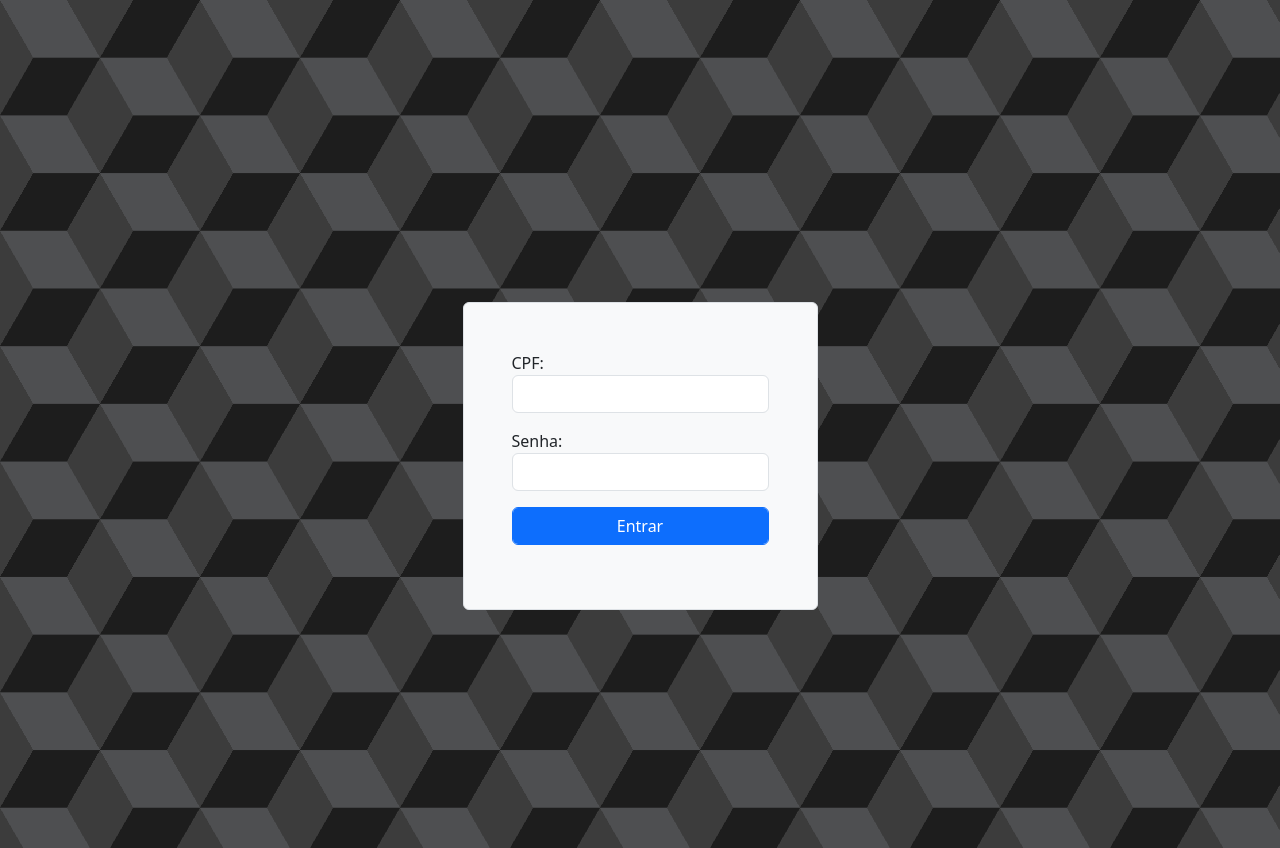
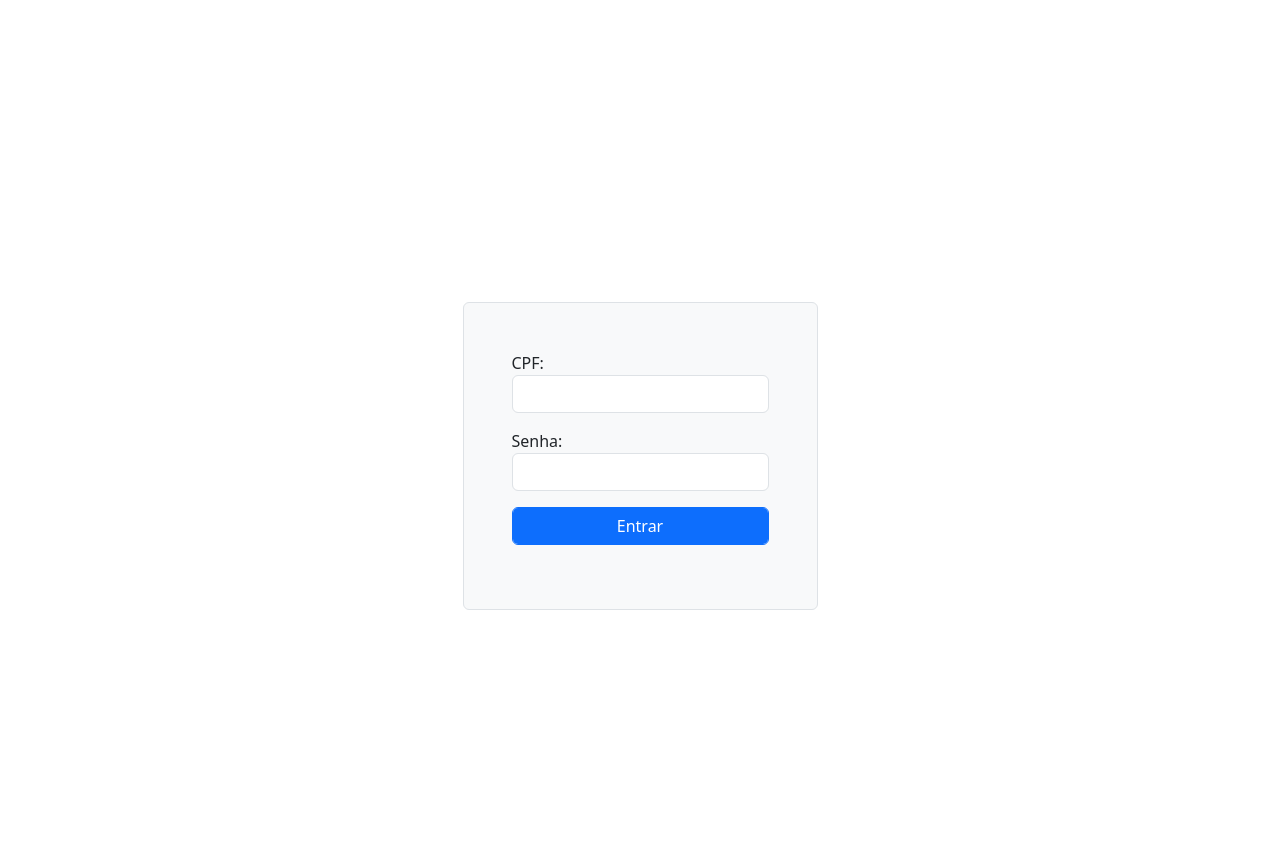
Before and after one commit to GunnarGomes/biblioteca, a Flask app: page / in a window 1280 px wide. Run offline with Flask 3, Linux system fonts and the light colour scheme.

Commit message:
odeio style

```diff
--- a/blueprints/templates/login/login.html
+++ b/blueprints/templates/login/login.html
@@ -6,54 +6,7 @@
     <title>Login</title>
     <link href="https://cdn.jsdelivr.net/npm/bootstrap@5.3.3/dist/css/bootstrap.min.css" rel="stylesheet" integrity="sha384-QWTKZyjpPEjISv5WaRU9OFeRpok6YctnYmDr5pNlyT2bRjXh0JMhjY6hW+ALEwIH" crossorigin="anonymous">
     <link rel="shortcut icon" href="{{ url_for('static', filename='img/favicon.ico') }}" type="image/x-icon">
-    <style>/* From Uiverse.io by csemszepp */
-        body {
-          width: 100%;
-          height: 100%;
-          --s: 200px; /* control the size */
-          --c1: #1d1d1d;
-          --c2: #4e4f51;
-          --c3: #3c3c3c;
 
-          background: repeating-conic-gradient(
-                from 30deg,
-                #0000 0 120deg,
-                var(--c3) 0 180deg
-              )
-              calc(0.5 * var(--s)) calc(0.5 * var(--s) * 0.577),
-            repeating-conic-gradient(
-              from 30deg,
-              var(--c1) 0 60deg,
-              var(--c2) 0 120deg,
-              var(--c3) 0 180deg
-            );
-          background-size: var(--s) calc(var(--s) * 0.577);
-        }
-        </style>
-    <style>/* From Uiverse.io by csemszepp */
-        body {
-          width: 100%;
-          height: 100%;
-          --s: 200px; /* control the size */
-          --c1: #1d1d1d;
-          --c2: #4e4f51;
-          --c3: #3c3c3c;
-
-          background: repeating-conic-gradient(
-                from 30deg,
-                #0000 0 120deg,
-                var(--c3) 0 180deg
-              )
-              calc(0.5 * var(--s)) calc(0.5 * var(--s) * 0.577),
-            repeating-conic-gradient(
-              from 30deg,
-              var(--c1) 0 60deg,
-              var(--c2) 0 120deg,
-              var(--c3) 0 180deg
-            );
-          background-size: var(--s) calc(var(--s) * 0.577);
-        }
-        </style>
 </head>
 <body>
 
```
Also changed, not shown: blueprints/templates/cadastro/cadAl.html (+0 -23 lines), blueprints/templates/cadastro/cadEmp.html (+0 -23 lines), blueprints/templates/cadastro/cadLi.html (+0 -23 lines), blueprints/templates/cadastro/cadProf.html (+0 -23 lines), blueprints/templates/modificar/modificar.html (+0 -23 lines), blueprints/templates/professor/pg_principal.html (+0 -23 lines).
